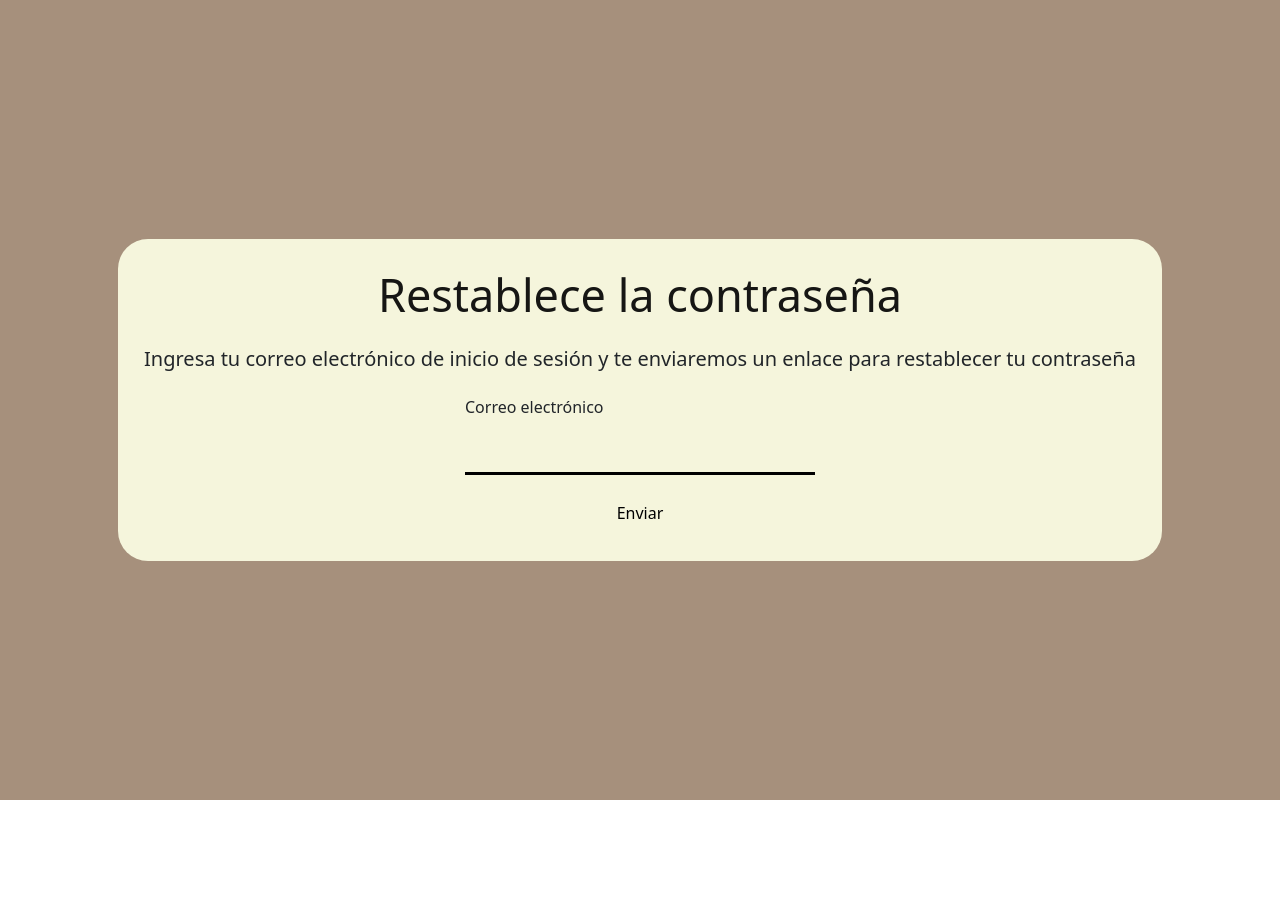
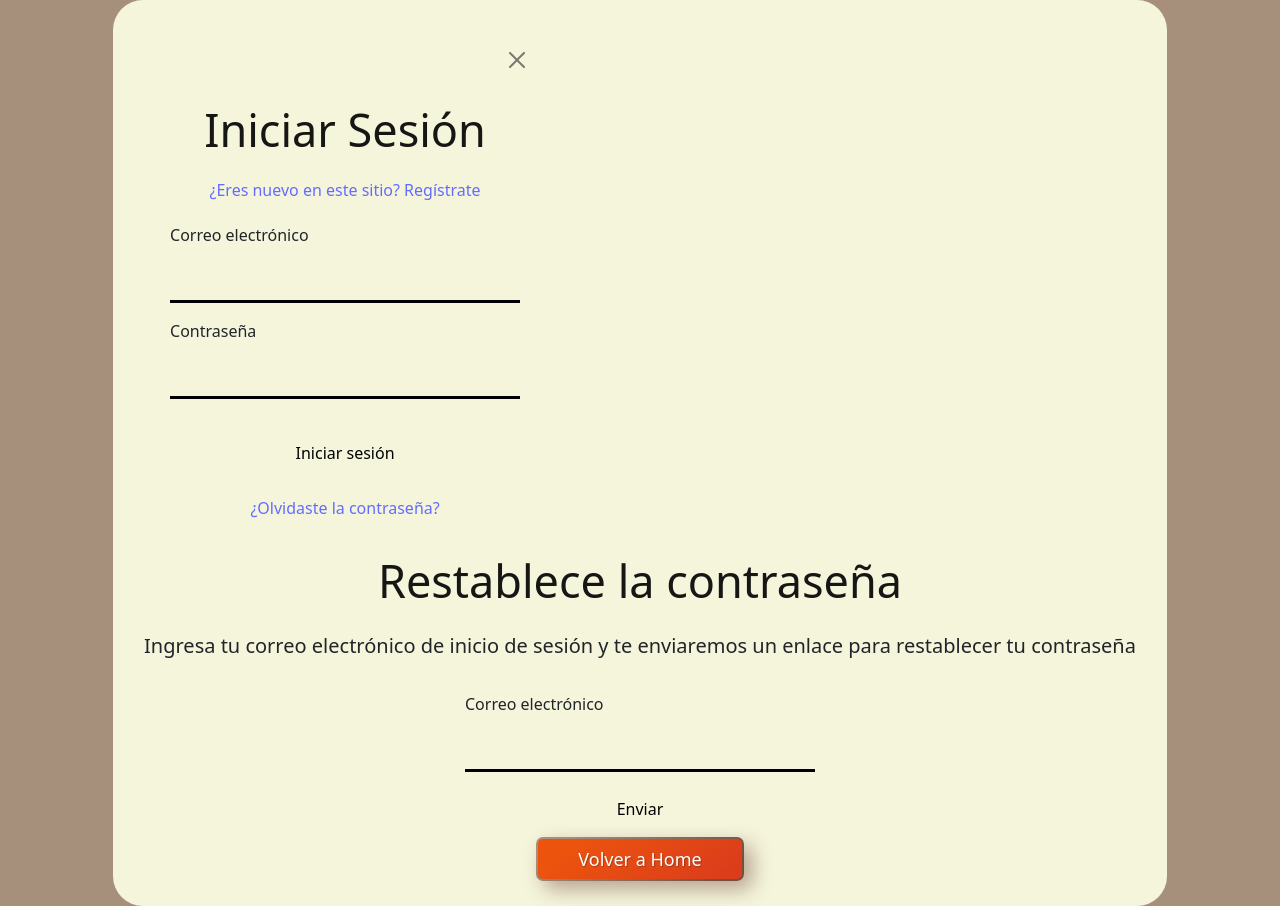
Before and after one commit to SDanielP/FinalProyectRolling-Sangre-Criolla, a React (Vite) app in the folder front-end/: page /recuperacionContra in a window 1280 px wide. Before the commit the page ends 800 px from the top, so only its background shows below. Built offline with nearby package versions, Linux system fonts and the light colour scheme.

Commit message:
relacion con el back lista

```diff
--- a/front-end/package.json
+++ b/front-end/package.json
@@ -13,7 +13,9 @@
     "bootstrap": "^5.3.3",
     "react": "^18.2.0",
     "react-bootstrap": "^2.10.2",
-    "react-dom": "^18.2.0"
+    "react-dom": "^18.2.0",
+    "react-router-dom": "^6.23.1",
+    "zustand": "^4.5.2"
   },
   "devDependencies": {
     "@types/react": "^18.2.66",
--- a/front-end/src/App.jsx
+++ b/front-end/src/App.jsx
@@ -3,15 +3,30 @@ import './App.css'
 import { RecuperacionContra } from './pages/RecuperacionContra'
 import Modal from './pages/Modal'
 import 'bootstrap/dist/css/bootstrap.min.css';
+import { BrowserRouter as Router, Routes, Route } from "react-router-dom";
+import { NavLink } from 'react-router-dom';
+import InicioSesion from './components/InicioSesion';
 
 function App() {
 
+  // return (
+  //   <>
+  //   <Modal />
+  //   {/* <RecuperacionContra /> */}
+  //   </>
+  // )
   return (
     <>
-    {/* <Modal /> */}
-    <RecuperacionContra />
+      <Router>
+      <Modal />
+        <Routes>
+          <Route path="/recuperacionContra" element={<RecuperacionContra />} />.
+          <Route path="/" element={<Modal />} />
+          {/* <Route path="*" element={<Error404 />}/> */}
+        </Routes>
+      </Router>
+
     </>
-  )
+  );
 }
-
 export default App
--- a/front-end/src/components/InicioSesion.jsx
+++ b/front-end/src/components/InicioSesion.jsx
@@ -1,19 +1,47 @@
-// import './styleInicioSesion.css'
+import { NavLink } from 'react-router-dom';
+import '../styles/styleInicioSesion.css'
+import { useState } from 'react';
 
 function InicioSesion() {
+    const [formData, setFormData] = useState({
+        email: '',
+        password: ''
+    });
 
-    // const [formValues, setFormValues] = useState({
-    //     email: "",
-    //     contraseña: ""
-    // });
+    // Handler para el cambio de los campos del formulario
+    const handleInputChange = (e) => {
+        const { name, value } = e.target;
+        setFormData({ ...formData, [name]: value });
+    };
 
-    // const {email, contraseña} = formValues;
-    // const handleChange = () => {
-    //     setFormValues({
-    //         ...formValues,
-    //         [e.target.name]: target.value
-    //     })
-    // }
+    // Handler para el envío del formulario de registro
+    const handleLoginSubmit = async (e) => {
+        e.preventDefault();
+
+        try {
+            const response = await fetch('http://localhost:4000/api/auth/login', {
+                method: 'POST',
+                headers: {
+                    'Content-Type': 'application/json'
+                },
+                body: JSON.stringify(formData) // Convertir formData a JSON
+            });
+
+            const data = await response.json();
+
+            if (response.ok && data.message === "logueo exitoso") {
+                alert("Logeo exitoso");
+                console.log('Usuario logueado con éxito.');
+                // Aquí puedes agregar la lógica adicional, como redireccionar al usuario a otra página.
+            } else {
+                console.error('Error al ingresar el usuario:', data.message || response.statusText);
+            }
+        } catch (error) {
+            console.error('Error al ingresar el usuario:', error);
+        }
+    };
+
+
     return (
 
         < div className="formulario" >
@@ -24,23 +52,23 @@ function InicioSesion() {
             <div className="formularioInput">
 
                 {/* --- COMIENZO DE FORMULARIO --- */}
-                <form className="transparente" action="">
+                <form className="transparente" onSubmit={handleLoginSubmit} action="">
 
                     {/* --- INPUT DE EMAIL --- */}
-                    <label htmlFor="usuario">Correo electrónico</label>
-                    <input className="transparente" type="email" id='email' name="email"  required autoComplete="off" />
+                    <label htmlFor="email">Correo electrónico</label>
+                    <input className="transparente" type="email" id='email' name="email" value={formData.email} onChange={handleInputChange} required autoComplete="off" />
 
                     {/* --- INPUT DE CONTRASEÑA --- */}
                     <label htmlFor="contraseña">Contraseña</label>
-                    <input className="transparente" type="password" id='contraseña' name="contraseña" required autoComplete="off" />
+                    <input className="transparente" type="password" id='password' name="password" required autoComplete="off" value={formData.password} onChange={handleInputChange} />
+
+                    {/* --- BOTON SUBMIT --- */}
+                    <button type='submit' className='submit transparente'>Iniciar sesión</button>
                 </form>
-
-                {/* --- BOTON SUBMIT --- */}
-                <button className='submit transparente'>Iniciar sesion</button>
             </div>
 
             {/* --- BOTON DE REDIRECCION PARA RECUPERAR CONTRASEÑA --- */}
-            <a>¿Olvidaste la contraseña?</a>
+            <NavLink to="/recuperacionContra">¿Olvidaste la contraseña?</NavLink>
         </div >
     )
 }
--- a/front-end/src/components/Registro.jsx
+++ b/front-end/src/components/Registro.jsx
@@ -1,22 +1,71 @@
+import { useState } from 'react';
 import '../styles/styleRegistro.css'
 
 function Registro() {
+
+    const [formData, setFormData] = useState({
+        name: '',
+        email: '',
+        password: ''
+    });
+
+    // Handler para el cambio de los campos del formulario
+    const handleInputChange = (e) => {
+        const { name, value } = e.target;
+        setFormData({ ...formData, [name]: value });
+    };
+
+    // Handler para el envío del formulario de registro
+    const handleRegisterSubmit = async (e) => {
+        e.preventDefault();
+
+        try {
+            const response = await fetch('http://localhost:4000/api/auth/register', {
+                method: 'POST',
+                headers: {
+                    'Content-Type': 'application/json'
+                },
+                body: JSON.stringify(formData) // Convertir formData a JSON
+            });
+            if (response.ok) {
+                console.log('Usuario registrado con éxito.');
+                // Aquí puedes agregar la lógica adicional, como redireccionar al usuario a otra página.
+            } else {
+                console.error('Error al registrar el usuario:', response.statusText);
+            }
+        } catch (error) {
+            console.error('Error al registrar el usuario:', error);
+        }
+    };
     return (
         <div className="formulario">
             <h1 className="titulo transparente">Regístrate</h1>
             <a className="transparente">¿Ya tienes un perfil personal? Inicia sesión</a>
             <div className="formularioInput">
-                <form className="transparente" action="">
-                    <input class="transparente" type="text" name="nombre" autoComplete="off" id="nombre" required maxLength="30" minLength="2" placeholder="Ingrese su Nombre"/>
-                    <input class="transparente" type="text" name="apellido" autoComplete="off" id="apellido" required maxLength="30" minLength="2" placeholder="Ingrese su Apellido"/>
-                    <input class="transparente" type="text" name="direccion" autoComplete="off" id="direccion" required maxLength="30" minLength="2" placeholder="Ingrese su Domicilio"/>
-                    <input class="transparente" type="tel" name="telefono" autoComplete="off" id="telefono" required maxLength="15" minLength="7" placeholder="Ingrese su telefono"/>
-                    {/* <label htmlFor="usuario">Usuario o correo electrónico</label><br /> */}
-                    <input className="transparente" type="email" autoComplete="off" id='usuario' placeholder="Correo Electrónico" required />
-                    {/* <label htmlFor="contraseña">Contraseña</label><br /> */}
-                    <input className="transparente" type="password" autoComplete="off" id='contraseña' placeholder="Contraseña" required /><br />
+                <form className="transparente" onSubmit={handleRegisterSubmit} action="">
+
+                    {/* --- INPUT DE NOMBRE --- */}
+                    <input className="transparente" type="text" name="name" autoComplete="off" id="nombre" required placeholder="Ingrese su Nombre" value={formData.nombre} onChange={handleInputChange} />
+
+                    {/* --- INPUT DE APELLIDO --- */}
+                    {/* <input className="transparente" type="text" name="apellido" autoComplete="off" id="apellido" required maxLength="30" minLength="2" placeholder="Ingrese su Apellido" /> */}
+
+                    {/* --- INPUT DE DIRECCION --- */}
+                    {/* <input className="transparente" type="text" name="direccion" autoComplete="off" id="direccion" required maxLength="30" minLength="2" placeholder="Ingrese su Domicilio" /> */}
+
+                    {/* --- INPUT DE TELEFONO --- */}
+                    {/* <input className="transparente" type="tel" name="telefono" autoComplete="off" id="telefono" required maxLength="15" minLength="7" placeholder="Ingrese su telefono" /> */}
+
+                    {/* --- INPUT DE EMAIL --- */}
+                    <input className="transparente" type="email" autoComplete="off" name='email'id='email' placeholder="Correo Electrónico" value={formData.email} onChange={handleInputChange} />
+
+                    {/* --- INPUT DE CONTRASEÑA --- */}
+                    <input className="transparente" type="password" autoComplete="off" id='contraseña' name= 'password'placeholder="Contraseña" value={formData.password} onChange={handleInputChange} required />
+
+                    {/* --- INPUT DE CONFIRMAR CONTRASEÑA --- */}
+                    {/* <input className="transparente" type="password" autoComplete="off" id='confirmContraseña' name= 'confirmPassword' placeholder="Confirmar contraseña" required /><br /> */}
+                    <button type="submit" className='transparente'>Registrarse</button>
                 </form>
-                <button className='transparente'>Registrarse</button>
             </div>
         </div>
     )
--- a/front-end/src/main.jsx
+++ b/front-end/src/main.jsx
@@ -1,7 +1,8 @@
 import React from 'react'
-import ReactDOM from 'react-dom/client'
+import ReactDOM from "react-dom/client";
 import App from './App.jsx'
 import './index.css'
+
 // import 'bootstrap/dist/css/bootstrap.min.css';
 
 ReactDOM.createRoot(document.getElementById('root')).render(
--- a/front-end/src/pages/RecuperacionContra.jsx
+++ b/front-end/src/pages/RecuperacionContra.jsx
@@ -2,6 +2,7 @@ import React from 'react'
 import '../styles/styleRecuperarContra.css'
 export const RecuperacionContra = () => {
   return (
+    <>
       <div className='formulario'>
         <div className='formularioInput'>
           <h1 className="titulo transparente">Restablece la contraseña</h1>
@@ -15,5 +16,8 @@ export const RecuperacionContra = () => {
           <button className='submit transparente'>Enviar</button>
         </div>
       </div>
+
+      <button className="buttonVolver">Volver a Home</button>
+    </>
   )
 }
--- a/front-end/src/styles/styleRecuperarContra.css
+++ b/front-end/src/styles/styleRecuperarContra.css
@@ -51,6 +51,30 @@ body{
   font-size: 20px;
   padding-top: 2%;
 }
+.buttonVolver{
+  background: linear-gradient(140.14deg, #ec540e 15.05%, #d6361f 114.99%)
+      padding-box,
+    linear-gradient(142.51deg, #A6907C 8.65%, #73503c 88.82%) border-box;
+  border-radius: 7px;
+  border: 2px solid transparent;
+
+  text-shadow: 1px 1px 1px #00000040;
+  box-shadow: 8px 8px 20px 0px #45090059;
+
+  padding: 10px 40px;
+  line-height: 20px;
+  cursor: pointer;
+  transition: all 0.3s;
+  color: white;
+  font-size: 18px;
+  font-weight: 500;
+}
+
+.button:hover {
+  box-shadow: none;
+  opacity: 80%;
+}
+
 form{
     text-align: start;
     display: flex;
```
Also changed, not shown: front-end/src/pages/Modal.jsx (+1 -36 lines), 1 other file (tests, documents, lock files or other folders). Lines whose indentation alone changed are shown as unchanged.
